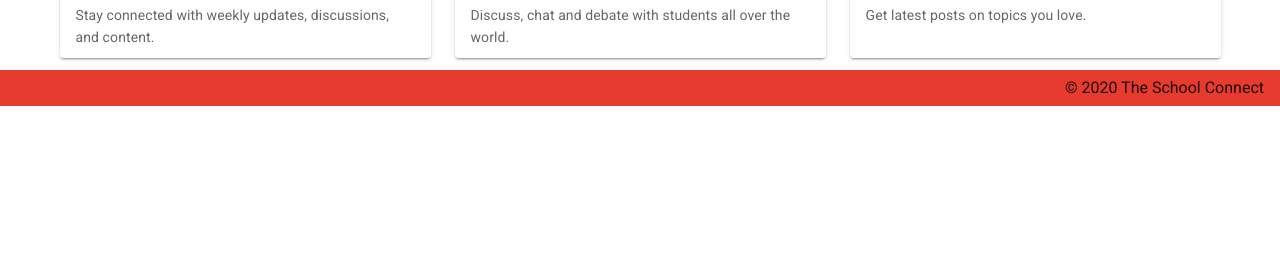
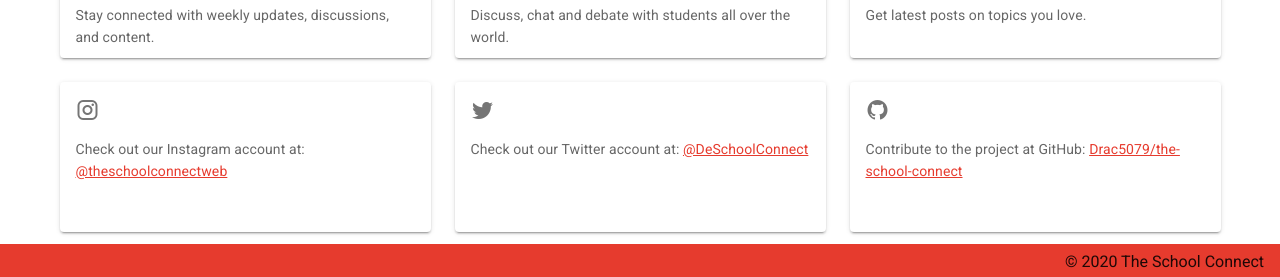
Before and after one commit to sidtr0/the-school-connect, a Vue app: page /#/ in a window 1280 px wide. Shown: the part 574-851 px from the top of the page. Before the commit the page ends 800 px from the top, so only its background shows below. Built offline with nearby package versions, Linux system fonts and the light colour scheme; no server answers.

Commit message:
added stuff to home page

```diff
--- a/src/views/Home.vue
+++ b/src/views/Home.vue
@@ -54,6 +54,38 @@
         </v-card>
       </v-col>
     </v-row>
+    <v-row>
+      <v-col cols="12" sm="4">
+        <v-card max-width="400" min-height="150">
+          <v-card-title>
+            <v-icon>mdi-instagram</v-icon>
+          </v-card-title>
+          <v-card-text>
+            Check out our Instagram account at: <a href="https://www.instagram.com/theschoolconnectweb/">@theschoolconnectweb</a>
+          </v-card-text>
+        </v-card>
+      </v-col>
+      <v-col cols="12" sm="4">
+        <v-card max-width="400" min-height="150">
+          <v-card-title>
+            <v-icon>mdi-twitter</v-icon>
+          </v-card-title>
+          <v-card-text>
+            Check out our Twitter account at: <a href="https://twitter.com/DeSchoolConnect">@DeSchoolConnect</a>
+          </v-card-text>
+        </v-card>
+      </v-col>
+      <v-col cols="12" sm="4">
+        <v-card max-width="400" min-height="150">
+          <v-card-title>
+            <v-icon>mdi-github</v-icon>
+          </v-card-title>
+          <v-card-text>
+            Contribute to the project at GitHub: <a href="https://github.com/Drac5079/the-school-connect">Drac5079/the-school-connect</a>
+          </v-card-text>
+        </v-card>
+      </v-col>
+    </v-row>
   </v-container>
 </template>
 
```
